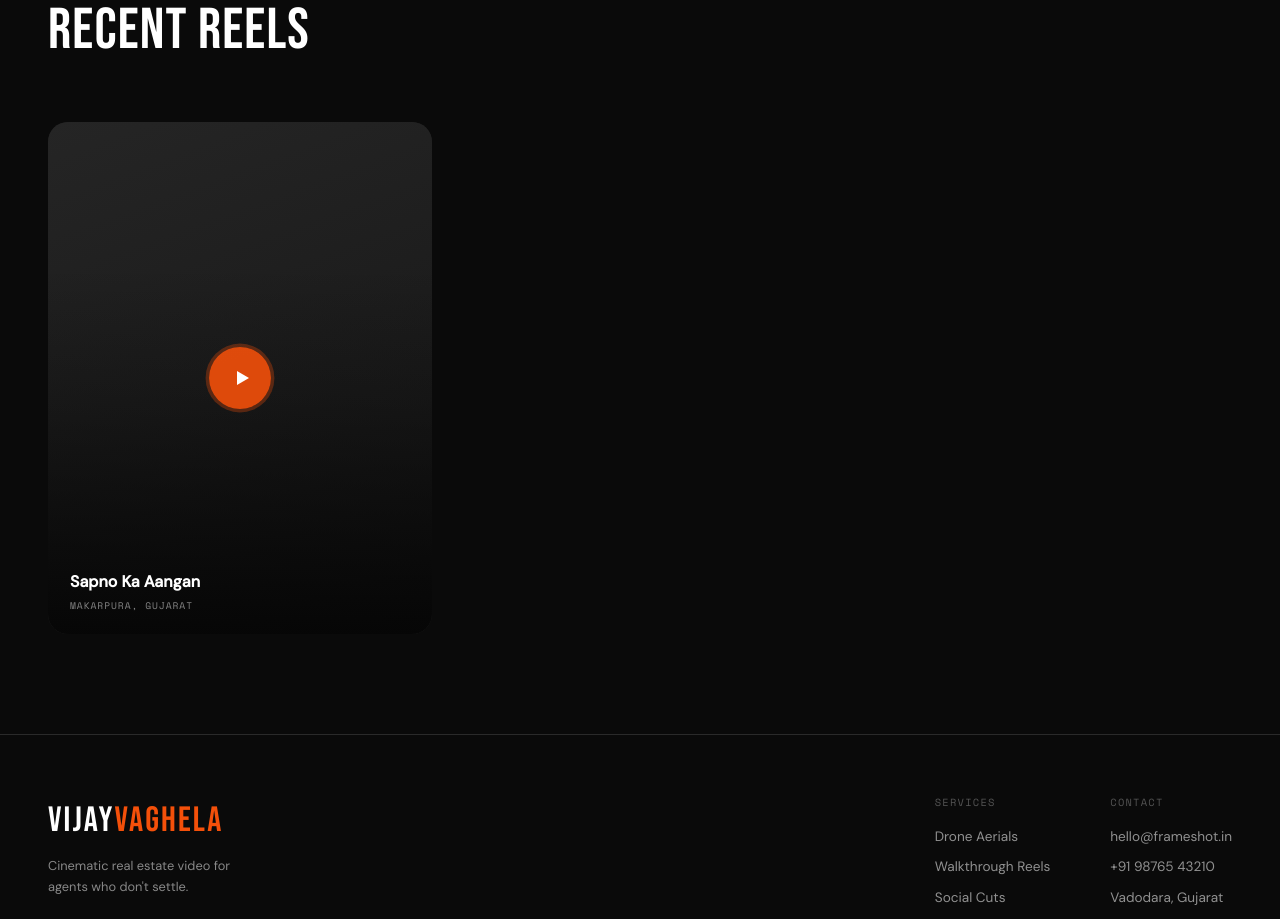
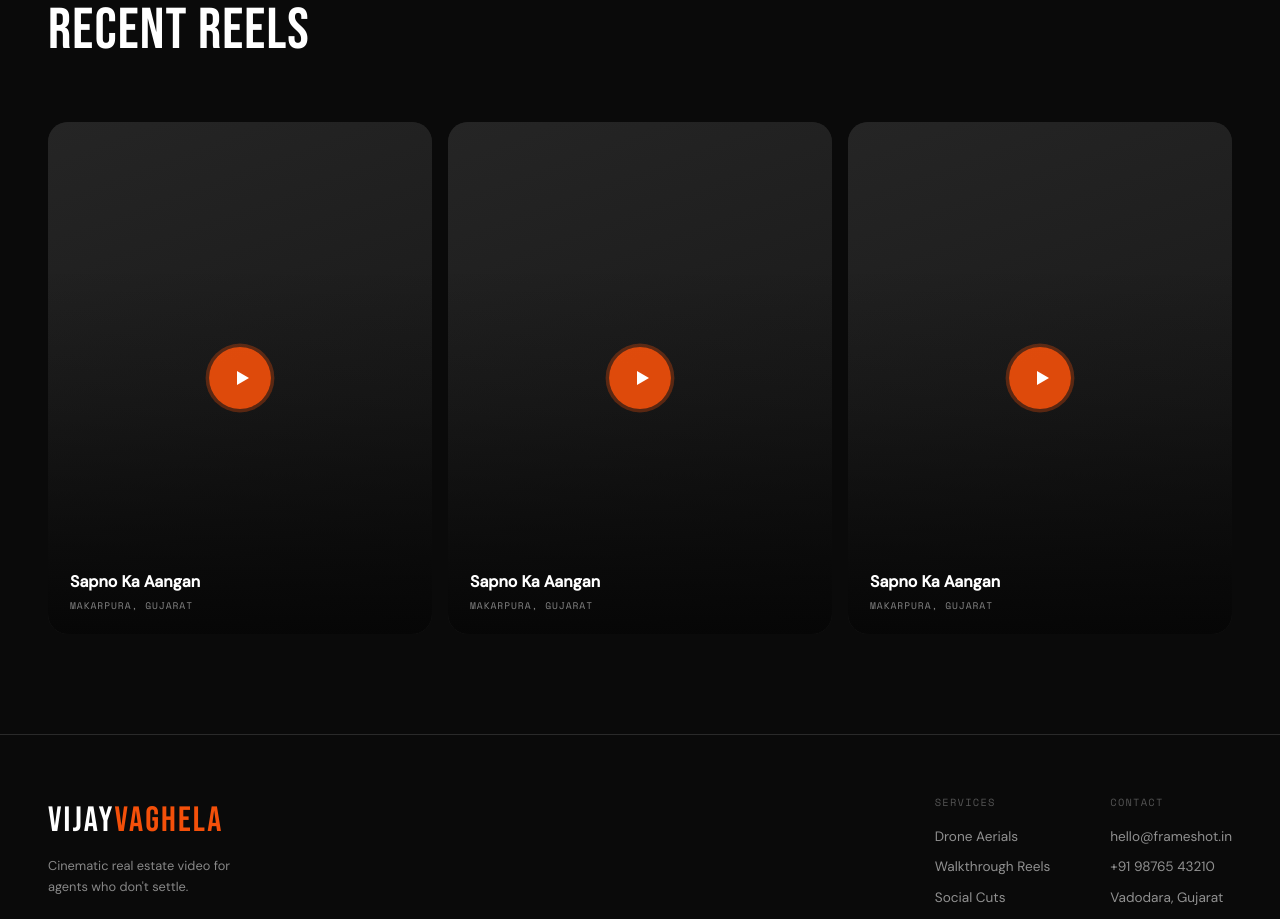
Before and after one commit to vaghelavijay178-hub/realestate, a Next.js app: page / in a window 1280 px wide. Shown: the part 2140-3059 px from the top of the page. Built offline with nearby package versions, Linux system fonts and the light colour scheme.

Commit message:
Update page.tsx

```diff
--- a/app/page.tsx
+++ b/app/page.tsx
@@ -4,11 +4,24 @@ import { useEffect, useRef, useState } from "react";
 
 const REELS = [
   {
-    id: "h3Vuti6l1ZQ",   // ← paste here
+    id: "h3Vuti6l1ZQ",
     title: "Sapno Ka Aangan",
     location: "Makarpura, Gujarat",
+    thumb: "",
   },
-];
+  {
+    id: "h3Vuti6l1ZQ",
+    title: "Sapno Ka Aangan",
+    location: "Makarpura, Gujarat",
+    thumb: "",
+  },
+  {
+    id: "h3Vuti6l1ZQ",
+    title: "Sapno Ka Aangan",
+    location: "Makarpura, Gujarat",
+    thumb: "",
+  },
+];;
 
 export default function Home() {
   const cursorRef = useRef<HTMLDivElement>(null);
```
